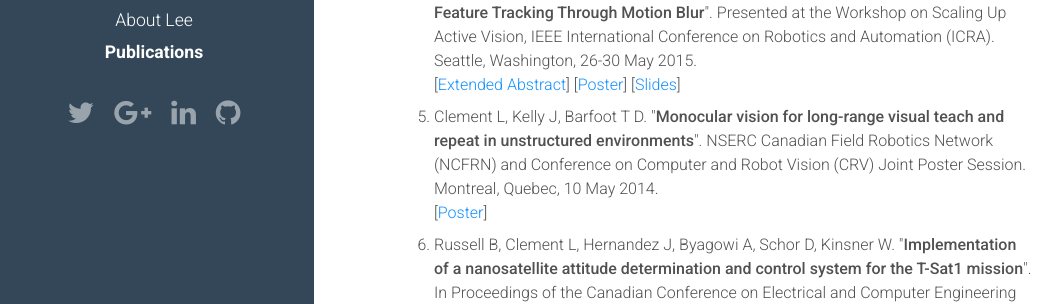
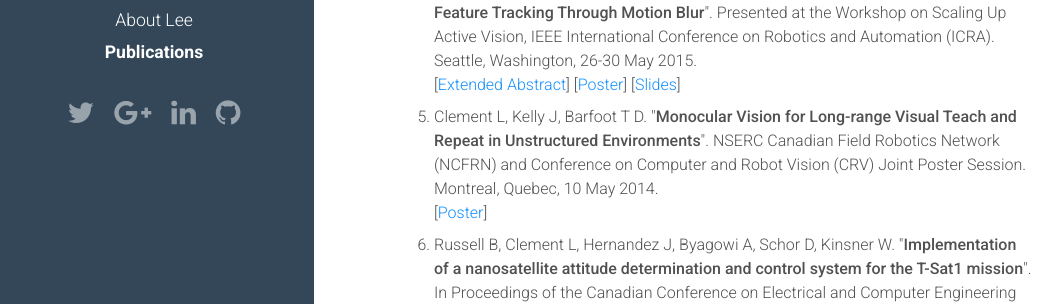
Before and after one commit to leeclemnet/leeclemnet.github.io, a Jekyll site: the page built from publications.md, in a window 1280 px wide and 1008 px high. Shown: the part 511-815 px from the top of the window, without its empty margins (6-1067 px from the left). Built offline with Jekyll 4.4.1, drawn with Linux system fonts in a browser that asks for light colours; nearby versions of some CDN libraries; Markdown is read by kramdown in place of the engine named in the settings.

Commit message:
Title case

```diff
--- a/publications.md
+++ b/publications.md
@@ -24,7 +24,7 @@ sitemap:
   [<a href="{{ site.url }}/assets/docs/icra2015_blur_abstract.pdf">Extended Abstract</a>] [<a href="{{ site.url }}/assets/docs/icra2015_blur_poster.pdf">Poster</a>] [<a href="{{ site.url }}/assets/docs/icra2015_blur_slides.pdf">Slides</a>]
 </li>
 
-<li> Clement L, Kelly J, Barfoot T D. "<b>Monocular vision for long-range visual teach and repeat in unstructured environments</b>". NSERC Canadian Field Robotics Network (NCFRN) and Conference on Computer and Robot Vision (CRV) Joint Poster Session. Montreal, Quebec, 10 May 2014.<br/>
+<li> Clement L, Kelly J, Barfoot T D. "<b>Monocular Vision for Long-range Visual Teach and Repeat in Unstructured Environments</b>". NSERC Canadian Field Robotics Network (NCFRN) and Conference on Computer and Robot Vision (CRV) Joint Poster Session. Montreal, Quebec, 10 May 2014.<br/>
   [<a href="{{ site.url }}/assets/docs/ncfrn2014_monoVTR_poster.pdf">Poster</a>]
 </li>
 
```
